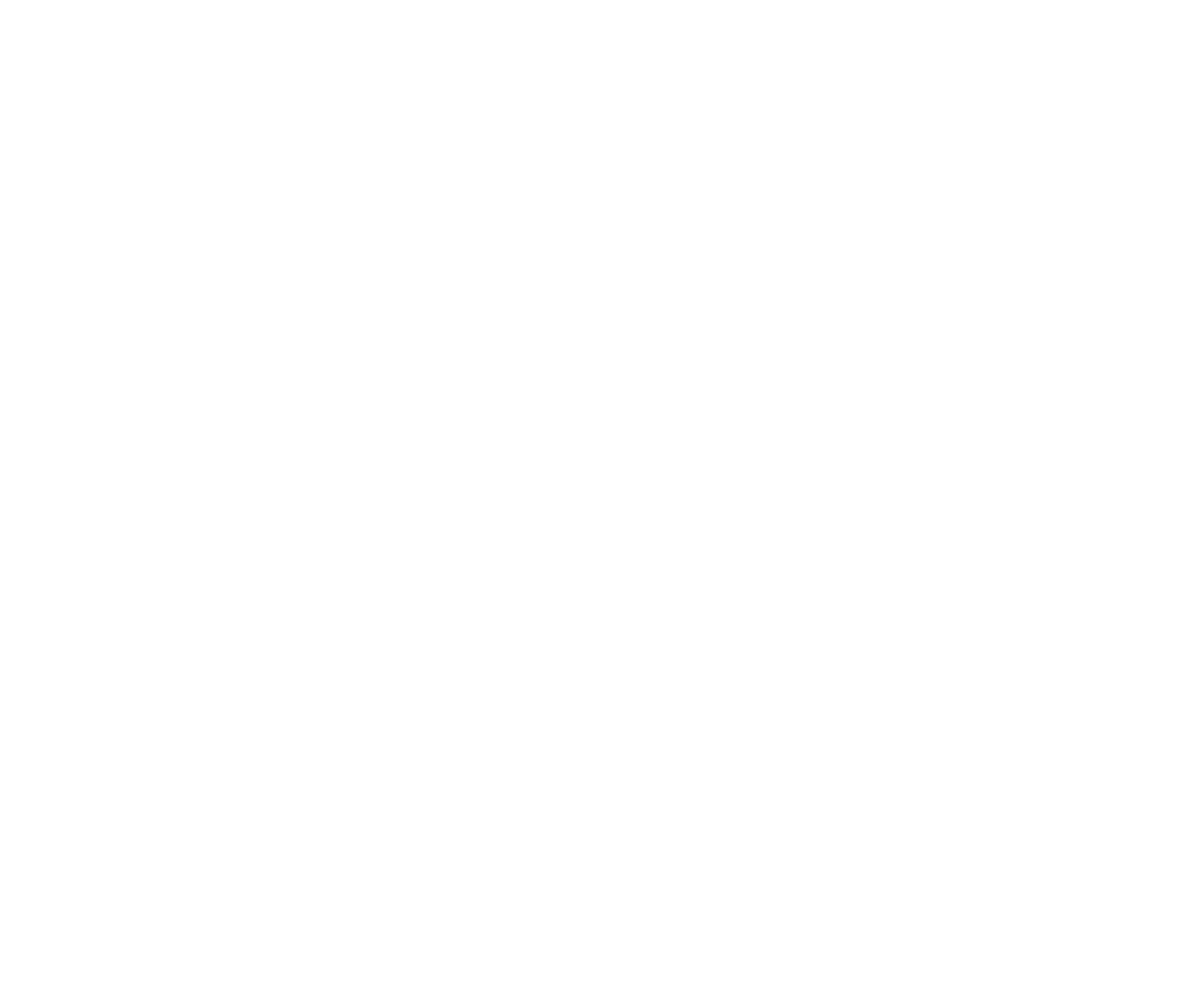
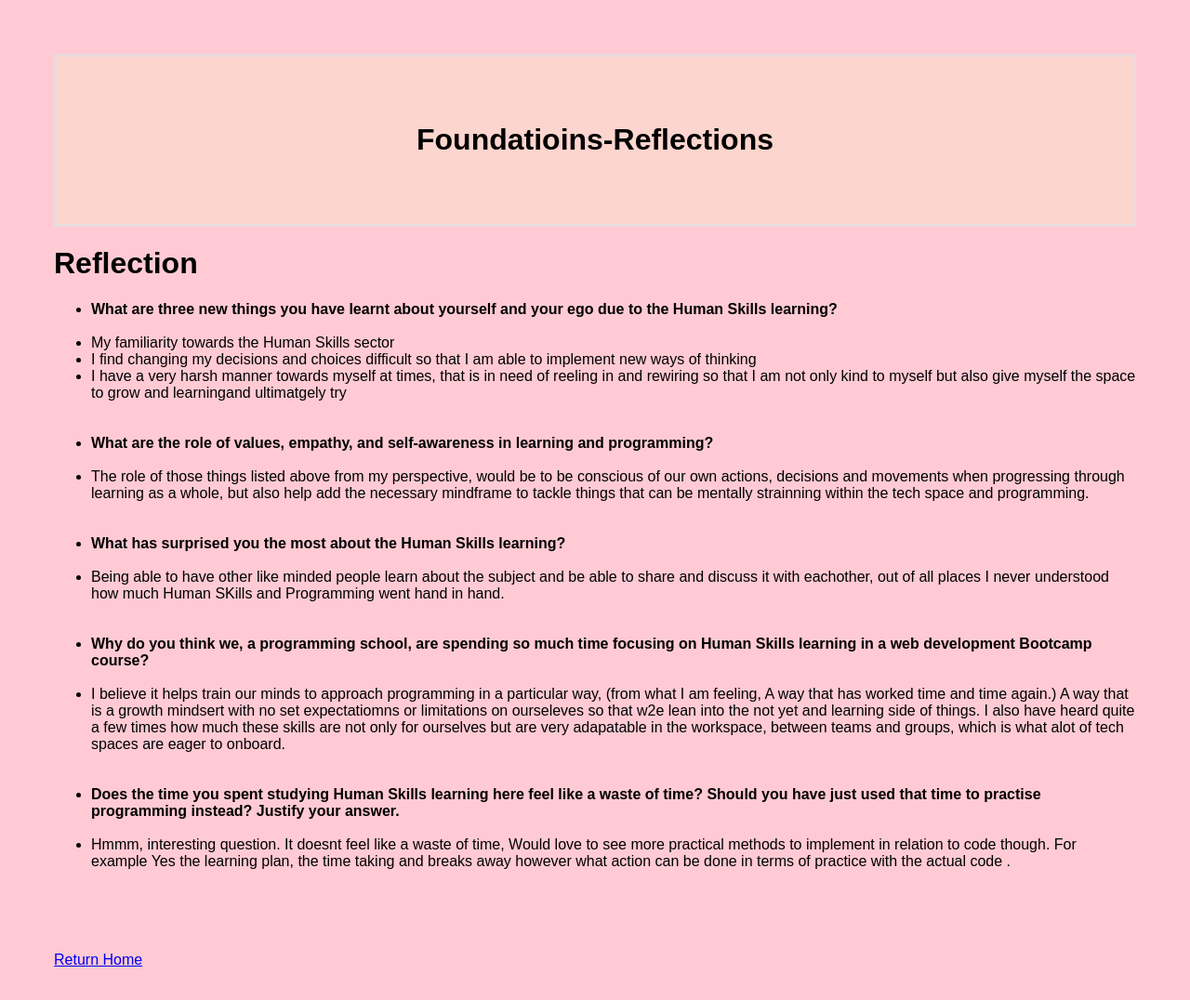
Before and after one commit to danica-taylor/danica-taylor.github.io, a plain HTML site: page blog/foundation-reflections.html in a window 1280 px wide. Shown: the whole page at 93% size. Before the commit the page ends 800 px from the top, so only its background shows below. Drawn offline with Linux system fonts and the light colour scheme.

Commit message:
Added foundation reflection content, updated template footer, added foundations reflections to the index

```diff
--- a/blog/foundation-reflections.html
+++ b/blog/foundation-reflections.html
@@ -0,0 +1,61 @@
+<!DOCTYPE html>
+<html lang="en">
+    <head>
+        <meta charset="UTF-8">
+        <meta name="viewport" content="width=device-width, initial-scale=1.0">
+        <link href="../styles/main.css" rel="stylesheet" type="text/css" />
+        <title>Foundatioins-reflections</title>
+    </head>
+
+    <header>
+      <h1>Foundatioins-Reflections</h1>
+    </header>
+
+    <body>
+      <div>
+        <h1>Reflection</h1>
+      </div>
+      <div>
+        <p>
+          <ul>
+            <li><strong>What are three new things you have learnt about yourself and your ego due to the Human Skills learning?</strong></li>
+            <br>
+            <li>My familiarity towards the Human Skills sector</li>
+            <li>I find changing my decisions and choices difficult so that I am able to implement new ways of thinking</li>
+            <li>I have a very harsh manner towards myself at times, that is in need of reeling in and rewiring so that I am not only kind to myself but also give myself the space to grow and learningand ultimatgely try</li>
+            <br>
+            <br>
+            <li><strong>What are the role of values, empathy, and self-awareness in learning and programming?</strong></li>
+            <br>
+            <li>The role of those things listed above from my perspective, would be to be conscious of our own actions, decisions and movements when progressing through learning as a whole,
+            but also help add the necessary mindframe to tackle things that can be mentally strainning within the tech space and programming. </li>
+            <br>
+            <br>
+            <li><strong>What has surprised you the most about the Human Skills learning?</strong></li>
+            <br>
+            <li>Being able to have other like minded people learn about the subject and be able to share and discuss it with eachother, out of all places I never understood how much Human SKills and Programming went hand in hand.</li>
+            <br>
+            <br>
+            <li><strong>Why do you think we, a programming school, are spending so much time focusing on Human Skills learning in a web development Bootcamp course?</strong></li>
+            <br>
+            <li>I believe it helps train our minds to approach programming in a particular way, (from what I am feeling, A way that has worked time and time again.) A way that is a growth mindsert with no set expectatiomns or limitations on ourseleves so that w2e lean into the not yet and learning side of things.
+              I also have heard quite a few times how much these skills are not only for ourselves but are very adapatable in the workspace, between teams and groups, which is what alot of tech spaces are eager to onboard.
+            </li>
+            <br>
+            <br>
+            <li><strong> Does the time you spent studying Human Skills learning here feel like a waste of time? Should you have just used that time to practise programming instead? Justify your answer.</strong></li>
+            <br>
+            <li>Hmmm, interesting question. It doesnt feel like a waste of time, Would love to see more practical methods to implement in relation to code though. For example Yes the learning plan, the time taking and breaks away however what action can be done in terms of practice with the actual code .</li>
+            <br>
+            <br>
+          </ul>
+        </p>
+      </div>
+
+    </body>
+    <br>
+    <br>
+    <footer>
+      <a href="../index.html">Return Home</a>
+    </footer>
+  </html>
```
Also changed, not shown: blog/html-structure-template.html (+2 -1 lines), index.html (+4 -0 lines).
